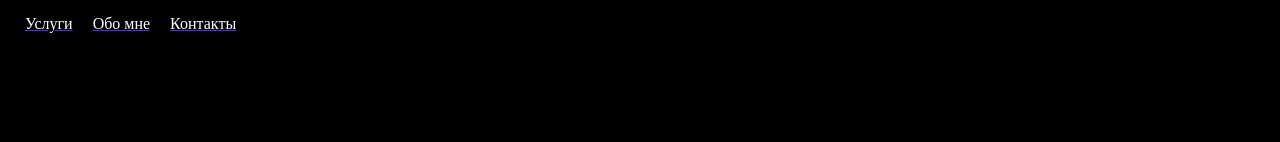
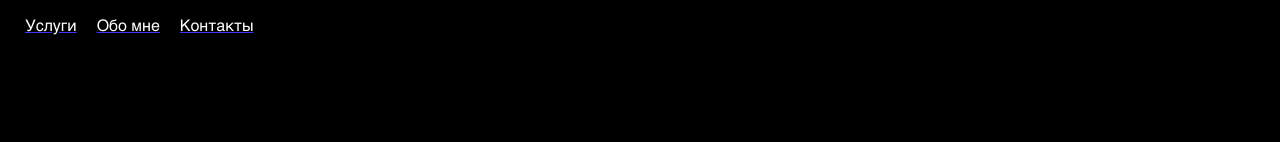
Before and after one commit to alvvaysxxx/alvvaysxxx, a React (Create React App) app: page / in a window 1280 px wide. Shown: the top 142 px of the page. Built offline with nearby package versions, Linux system fonts and the light colour scheme.

Commit message:
Update App.css

```diff
--- a/src/App.css
+++ b/src/App.css
@@ -225,7 +225,7 @@ a {
 
 .navbar-links li a {
   color: white;
-  font-family: 'Furore';
+  font-family: 'Helvetica';
   font-size: 1rem;
   text-decoration: none;
   text-align: center;
```
